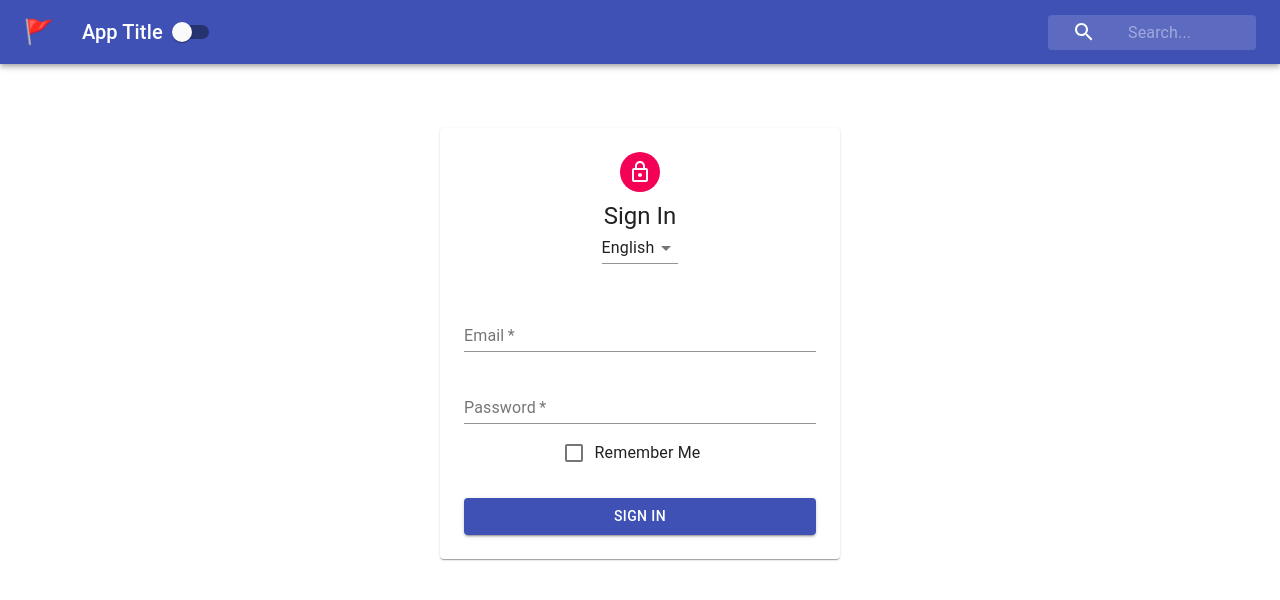
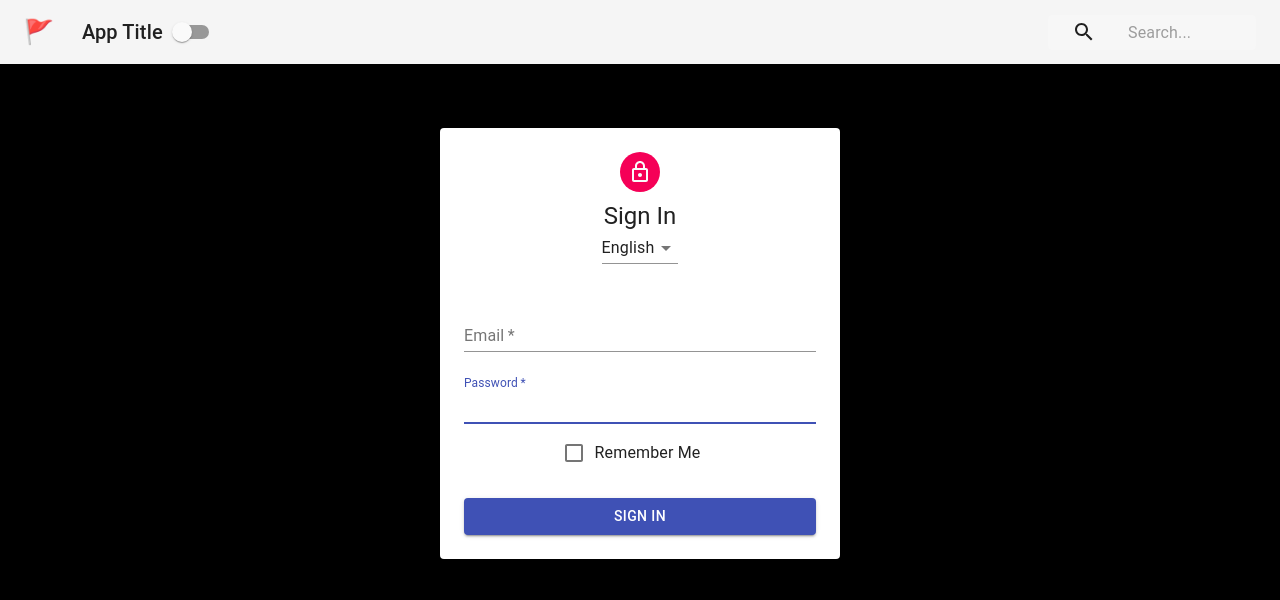
Before and after one commit to branaust/context-app, a React (Create React App) app: page / in a window 1280 px wide. Shown: the top 600 px of the page. Built offline with nearby package versions, Linux system fonts and the light colour scheme.

Commit message:
Consuming a Context

```diff
--- a/src/App.js
+++ b/src/App.js
@@ -1,14 +1,19 @@
 import Navbar from './Navbar'
 import Form from './Form'
+import PageContent from './PageContent';
 import './App.css';
+import { ThemeProvider } from './contexts/ThemeContext';
+
 
 function App() {
   return (
     <div className="App">
-      <>
-        <Navbar />
-        <Form />
-      </>
+      <ThemeProvider>
+        <PageContent>
+          <Navbar />
+          <Form />
+        </PageContent>
+      </ThemeProvider>
     </div>
   );
 }
--- a/src/Form.js
+++ b/src/Form.js
@@ -1,7 +1,6 @@
 import React, { Component } from 'react';
 import Avatar from '@material-ui/core/Avatar';
 import Button from '@material-ui/core/Button';
-import CssBaseline from '@material-ui/core/CssBaseline';
 import FormControl from '@material-ui/core/FormControl';
 import FormControlLabel from '@material-ui/core/FormControlLabel';
 import Checkbox from '@material-ui/core/Checkbox';
@@ -34,12 +33,12 @@
                     </Select>
                     <form className={classes.form}>
                         <FormControl margin="normal" required fullWidth>
-                            <InputLabel htmlfor="email">Email</InputLabel>
-                            <Input id="email" name='email' autofocus></Input>
+                            <InputLabel htmlFor="email">Email</InputLabel>
+                            <Input id="email" name='email' autoFocus></Input>
                         </FormControl>
                         <FormControl margin="normal" required fullWidth>
-                            <InputLabel htmlfor="password">Password</InputLabel>
-                            <Input id="password" name='password' autofocus></Input>
+                            <InputLabel htmlFor="password">Password</InputLabel>
+                            <Input id="password" name='password' autoFocus></Input>
                         </FormControl>
                         <FormControlLabel control={<Checkbox color="primary" />} label="Remember Me" />
                         <Button variant="contained" type="submit" fullWidth color="primary" className={classes.submit}>Sign In</Button>
--- a/src/Navbar.js
+++ b/src/Navbar.js
@@ -8,15 +8,18 @@
 import styles from './styles/NavbarStyles'
 import SearchIcon from '@material-ui/icons/Search'
 import InputBase from '@material-ui/core/InputBase'
+import { ThemeContext } from './contexts/ThemeContext'
 
 
 class Navbar extends Component {
+    static contextType = ThemeContext
 
     render() {
+        const { isDarkMode } = this.context
         const { classes } = this.props;
         return (
             <div className={classes.root}>
-                <AppBar position="static" color="primary">
+                <AppBar position="static" color={isDarkMode ? "default" : "primary"}>
                     <Toolbar>
                         <IconButton edge="start" className={classes.menuButton} color="inherit" aria-label="menu">
                             <span>🚩</span>
--- /dev/null
+++ b/src/PageContent.js
@@ -0,0 +1,22 @@
+import React, { Component } from 'react'
+import { ThemeContext } from './contexts/ThemeContext'
+
+class PageContent extends Component {
+    static contextType = ThemeContext
+
+    render() {
+        const { isDarkMode } = this.context
+        const styles = {
+            backgroundColor: isDarkMode ? "black" : "white",
+            height: "100vh",
+            width: "100vw"
+        }
+        return (
+            <div style={styles}>
+                {this.props.children}
+            </div>
+        )
+    }
+}
+
+export default PageContent
--- /dev/null
+++ b/src/contexts/ThemeContext.js
@@ -0,0 +1,18 @@
+/* eslint-disable */
+import React, { Component, createContext } from 'react'
+
+export const ThemeContext = createContext()
+
+export class ThemeProvider extends Component {
+    constructor(props) {
+        super(props);
+        this.state = { isDarkMode: true }
+    }
+    render() {
+        return (
+            <ThemeContext.Provider value={{ ...this.state, tastesLikeChicken: true }}>
+                {this.props.children}
+            </ThemeContext.Provider>
+        )
+    }
+}
--- a/src/styles/FormStyles.js
+++ b/src/styles/FormStyles.js
@@ -2,8 +2,8 @@
     main: {
         width: "auto",
         display: "block",
-        marginLeft: theme.spacingUnit * 3,
-        marginRight: theme.spacingUnit * 3,
+        marginLeft: theme.spacing(3),
+        marginRight: theme.spacing(3),
         [theme.breakpoints.up("md")]: {
             width: 400,
             marginLeft: "auto",
@@ -11,22 +11,22 @@
         }
     },
     paper: {
-        marginTop: theme.spacing.unit * 8,
+        marginTop: theme.spacing(8),
         display: "flex",
         flexDirection: "column",
         alignItems: "center",
-        padding: `${theme.spacing.unit*2}px ${theme.spacing.unit*3}px ${theme.spacing.unit*3}px`
+        padding: `${theme.spacing(2)}px ${theme.spacing(3)}px ${theme.spacing(3)}px`
     },
     avatar: {
-        margin: theme.spacing.unit,
+        margin: theme.spacing(),
         backgroundColor: theme.palette.secondary.main
     },
     form: {
         width: "100%",
-        marginTop: theme.spacing.unit * 3
+        marginTop: theme.spacing(3)
     },
     submit: {
-        marginTop: theme.spacing.unit * 3
+        marginTop: theme.spacing(3)
     }
 })
 
--- a/src/styles/NavbarStyles.js
+++ b/src/styles/NavbarStyles.js
@@ -27,12 +27,12 @@
         marginLeft: 0,
         width: "100%",
         [theme.breakpoints.up('sm')]: {
-            marginLeft: theme.spacing.unit,
+            marginLeft: theme.spacing(),
             width: "auto"
         }
     },
     searchIcon: {
-        width: theme.spacing.unit * 9,
+        width: theme.spacing(9),
         height: "100%",
         position: "absolute",
         display: "flex",
@@ -44,10 +44,10 @@
         width: "100%"
     },
     inputInput: {
-        paddingTop: theme.spacing.unit,
-        paddingRight: theme.spacing.unit,
-        paddingBottom: theme.spacing.unit,
-        paddingLeft: theme.spacing.unit * 10,
+        paddingTop: theme.spacing(),
+        paddingRight: theme.spacing(),
+        paddingBottom: theme.spacing(),
+        paddingLeft: theme.spacing(10),
         transition: theme.transitions.create("width"),
         width: "100%",
         [theme.breakpoints.up("sm")]: {
```
Also changed, not shown: 1 other file (tests, documents, lock files or other folders).
